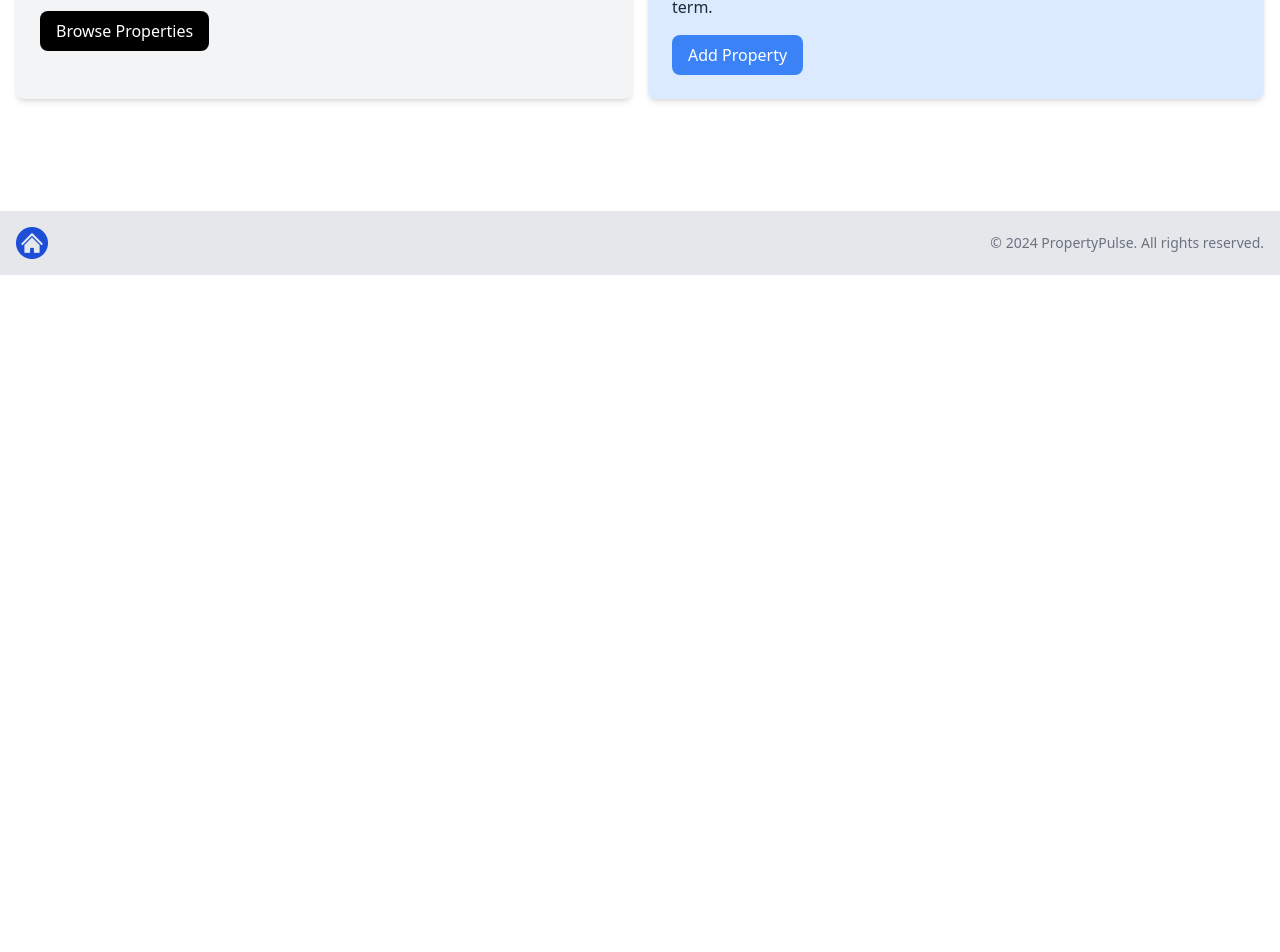
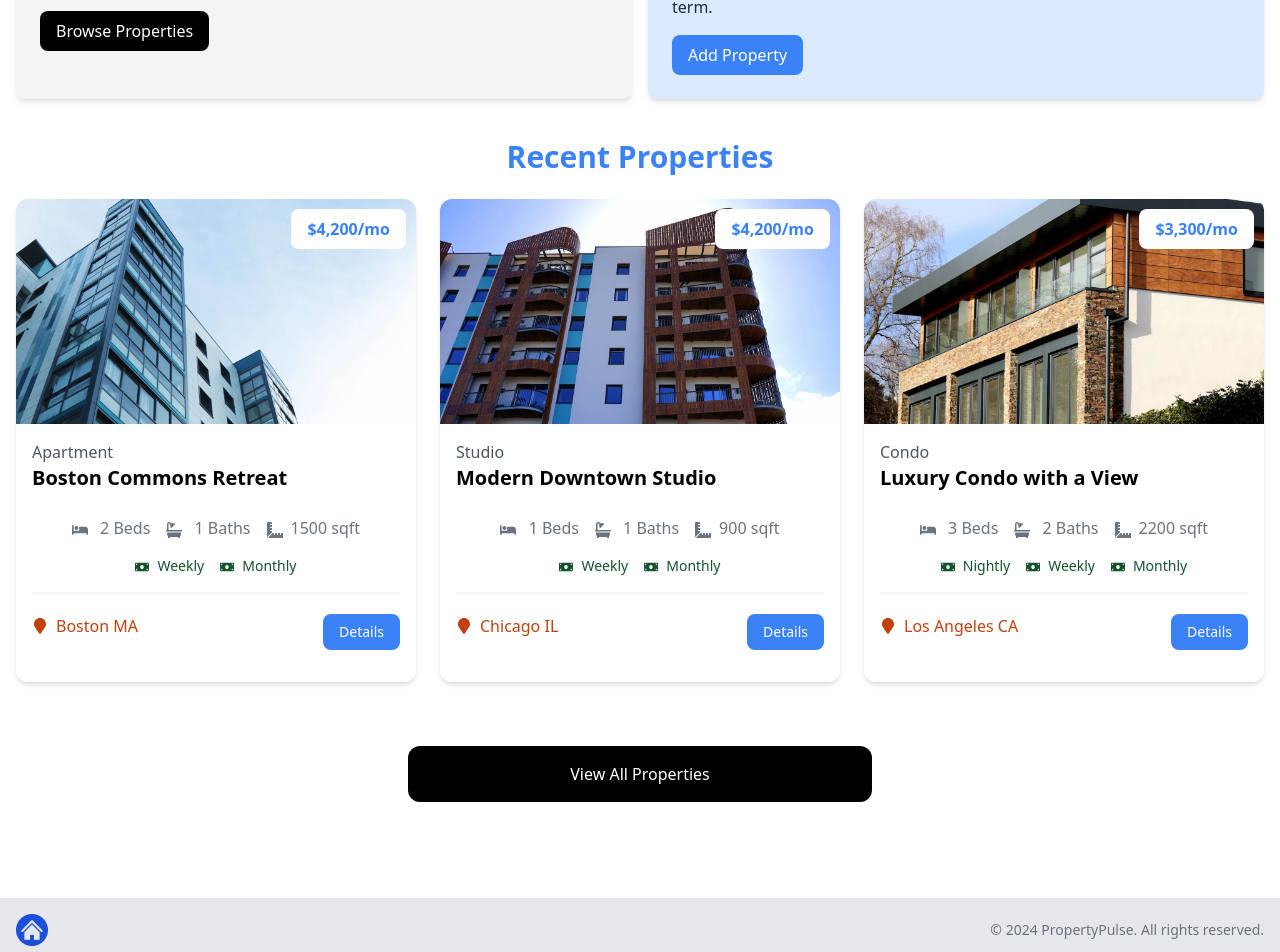
Before and after one commit to jihee00/property-app, a Next.js app: page / in a window 1280 px wide. Shown: the part 546-1498 px from the top of the page. Before the commit the page ends 821 px from the top, so only its background shows below. Built offline with nearby package versions, Linux system fonts and the light colour scheme.

Commit message:
Home Property Listings

```diff
--- a/app/page.js
+++ b/app/page.js
@@ -1,6 +1,7 @@
 import React from 'react';
 import Hero from '@/components/Hero';
 import InfoBoxes from '@/components/InfoBoxes';
+import HomeProperties from '@/components/HomeProperties';
 
 const HomePage = () => {
   console.log(process.env.MONGODB_URI);
@@ -9,6 +10,7 @@
     <>
       <Hero />
       <InfoBoxes />
+      <HomeProperties />
     </>
   )
 }
--- a/app/properties/page.js
+++ b/app/properties/page.js
@@ -5,12 +5,12 @@
 const PropertiesPage = () => {
 
     return (
-        <section class="px-4 py-6">
-            <div class="container-xl lg:container m-auto px-4 py-6">
+        <section className="px-4 py-6">
+            <div className="container-xl lg:container m-auto px-4 py-6">
                 { properties.length === 0 ? (
                     <p>No properties found</p>
                 ) : (
-                    <div class="grid grid-cols-1 md:grid-cols-3 gap-6">
+                    <div className="grid grid-cols-1 md:grid-cols-3 gap-6">
                     { properties.map((property) => (
                         <PropertyCard Key={ property._id } property={property} />
                     ))}
--- /dev/null
+++ b/components/HomeProperties.js
@@ -0,0 +1,38 @@
+import React from 'react'
+import properties from '@/properties.json';
+import PropertyCard from '@/components/PropertyCard';
+import Link from 'next/link';
+
+const HomeProperties = () => {
+  const recentProperties = properties
+    .sort(() => Math.random() - Math.random())
+    .slice(0, 3);
+
+  return (
+    <>
+    <section className="px-4 py-6">
+      <div className="container-xl lg:container m-auto">
+        <h2 className="text-3xl font-bold text-blue-500 mb-6 text-center">
+          Recent Properties
+        </h2>
+        <div className="grid grid-cols-1 md:grid-cols-3 gap-6">
+          { recentProperties === 0 ? (
+            <p>No Properties Found</p>
+          ) : recentProperties.map((property) => (
+            <PropertyCard key={property._id} property={
+              property}/>
+          ))}
+        </div>
+      </div>
+    </section>
+    <section className="m-auto max-w-lg my-10 px-6">
+      <Link
+        href="/properties"
+        className="block bg-black text-white text-center py-4 px-6 rounded-xl hover:bg-gray-700"
+        >View All Properties</Link>
+    </section>
+    </>
+  )
+}
+
+export default HomeProperties
--- a/components/PropertyCard.js
+++ b/components/PropertyCard.js
@@ -17,59 +17,59 @@
     }
   }
   return (
-    <div class="rounded-xl shadow-md relative">
+    <div className="rounded-xl shadow-md relative">
             <Image
               src={`/images/properties/${property.images[0]}`}
               alt=""
               height={0}
               width={0}
               sizes='100vw'
-              class='w-full h-auto rounded-t-xl'
+              className='w-full h-auto rounded-t-xl'
             />
-            <div class="p-4">
-              <div class="text-left md:text-center lg:text-left mb-6">
-                <div class="text-gray-600">{property.type}</div>
-                <h3 class="text-xl font-bold">{property.name}</h3>
+            <div className="p-4">
+              <div className="text-left md:text-center lg:text-left mb-6">
+                <div className="text-gray-600">{property.type}</div>
+                <h3 className="text-xl font-bold">{property.name}</h3>
               </div>
               <h3
-                class="absolute top-[10px] right-[10px] bg-white px-4 py-2 rounded-lg text-blue-500 font-bold text-right md:text-center lg:text-right"
+                className="absolute top-[10px] right-[10px] bg-white px-4 py-2 rounded-lg text-blue-500 font-bold text-right md:text-center lg:text-right"
               >
                 ${getRateDisplay()}
               </h3>
 
-              <div class="flex justify-center gap-4 text-gray-500 mb-4">
+              <div className="flex justify-center gap-4 text-gray-500 mb-4">
                 <p>
                   <FaBed className='inline mr-2'/> {property.beds} {' '}
-                  <span class="md:hidden lg:inline">Beds</span>
+                  <span className="md:hidden lg:inline">Beds</span>
                 </p>
                 <p>
                   <FaBath className='inline mr-2'/> {property.baths} {' '}
-                  <span class="md:hidden lg:inline">Baths</span>
+                  <span className="md:hidden lg:inline">Baths</span>
                 </p>
                 <p>
                   <FaRulerCombined className='inline mr-2'/>
-                  {property.square_feet} <span class="md:hidden lg:inline">sqft</span>
+                  {property.square_feet} <span className="md:hidden lg:inline">sqft</span>
                 </p>
               </div>
 
               <div
-                class="flex justify-center gap-4 text-green-900 text-sm mb-4"
+                className="flex justify-center gap-4 text-green-900 text-sm mb-4"
               >
                 { property.rates.nightly && (<p><FaMoneyBill className='inline mr-2'/>Nightly</p>) }
                 { property.rates.weekly && (<p><FaMoneyBill className='inline mr-2'/>Weekly</p>) }
                 { property.rates.monthly && (<p><FaMoneyBill className='inline mr-2'/>Monthly</p>) }
               </div>
 
-              <div class="border border-gray-100 mb-5"></div>
+              <div className="border border-gray-100 mb-5"></div>
 
-              <div class="flex flex-col lg:flex-row justify-between mb-4">
-                <div class="flex align-middle gap-2 mb-4 lg:mb-0">
+              <div className="flex flex-col lg:flex-row justify-between mb-4">
+                <div className="flex align-middle gap-2 mb-4 lg:mb-0">
                   <FaMapMarker className='text-orange-700 mt-1' />
-                  <span class="text-orange-700">{property.location.city} {property.location.state}</span>
+                  <span className="text-orange-700">{property.location.city} {property.location.state}</span>
                 </div>
                 <Link
                   href={`/properties/${property._id}`}
-                  class="h-[36px] bg-blue-500 hover:bg-blue-600 text-white px-4 py-2 rounded-lg text-center text-sm"
+                  className="h-[36px] bg-blue-500 hover:bg-blue-600 text-white px-4 py-2 rounded-lg text-center text-sm"
                 >
                   Details
                 </Link>
```
